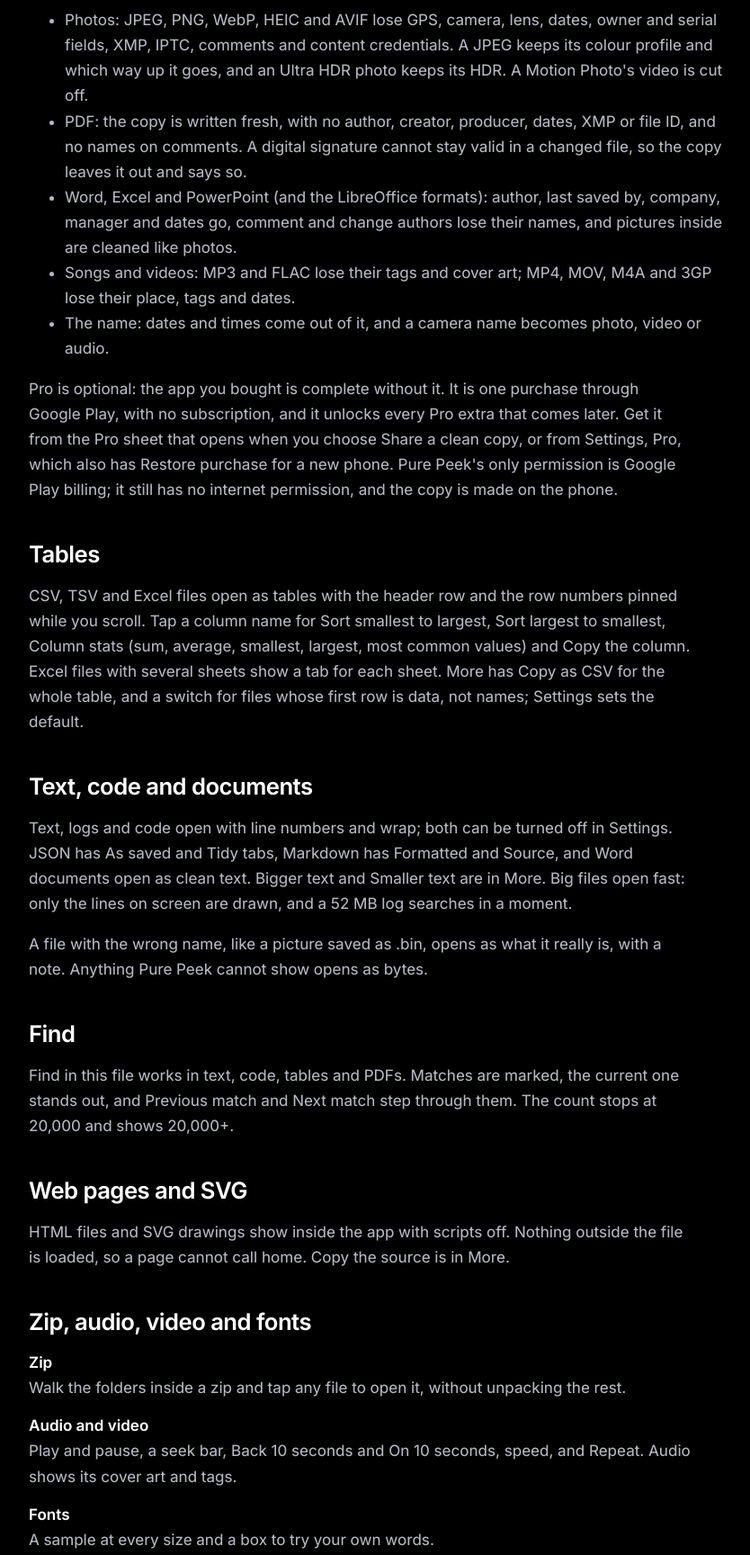
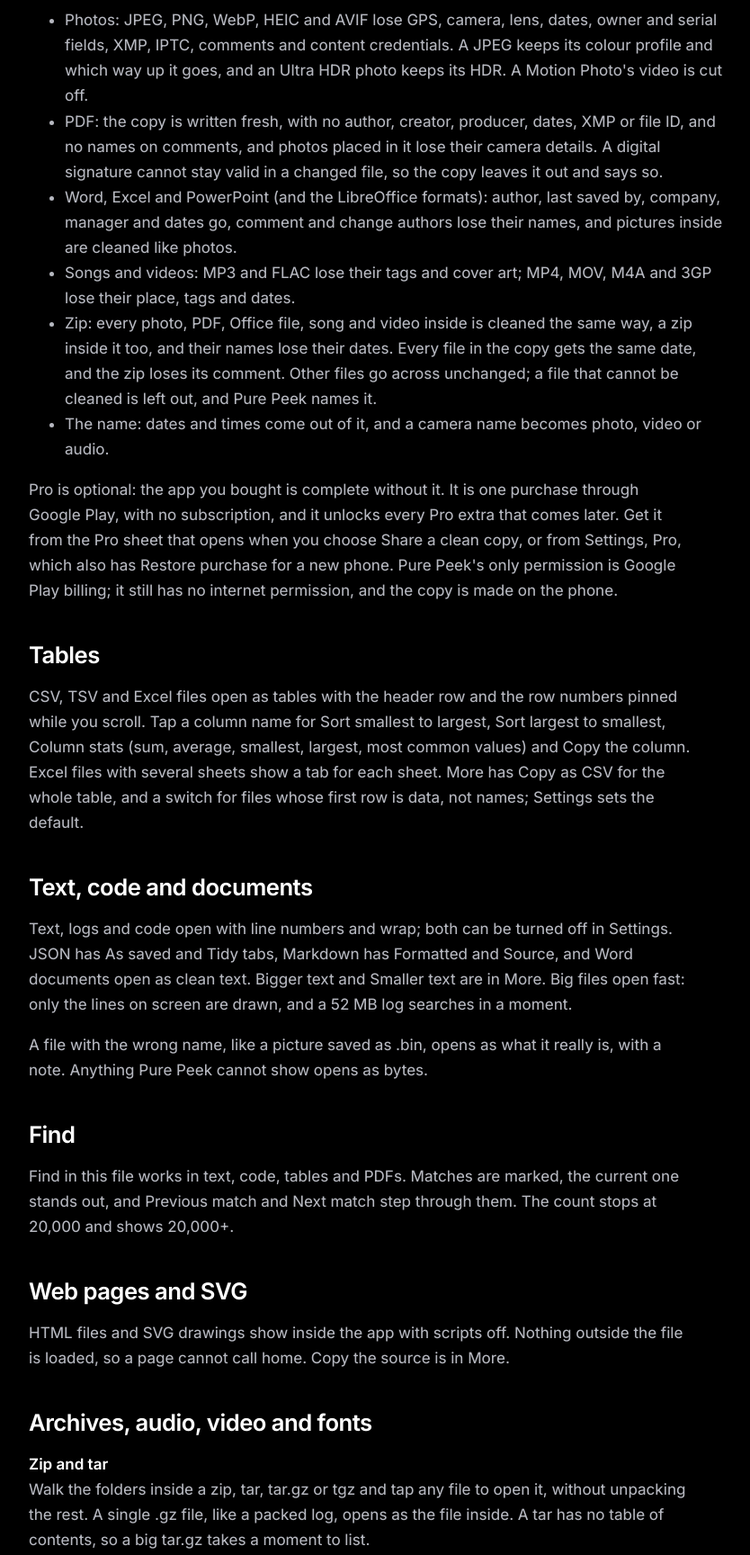
Before and after one commit to Zanoshky/pure-peek-app, a plain HTML site: page docs/guide.html in a window 1280 px wide. Shown: the part 2400-4128 px from the top of the page at 90% size, without its empty margins (48-882 px from the left). Drawn offline with Linux system fonts and the light colour scheme.

Commit message:
Guide: tar and gz archives, zip clean copies, PDF photos

```diff
--- a/docs/guide.html
+++ b/docs/guide.html
@@ -4,10 +4,10 @@
 <meta charset="utf-8">
 <meta name="viewport" content="width=device-width, initial-scale=1, viewport-fit=cover">
 <title>Guide · Pure Peek user guide</title>
-<meta name="description" content="How to use Pure Peek: opening files, photos, PDF, tables, text and code, web pages, zip, audio, video, fonts and settings.">
+<meta name="description" content="How to use Pure Peek: opening files, photos, PDF, tables, text and code, web pages, zip and tar, audio, video, fonts and settings.">
 <meta name="theme-color" content="#000000">
 <meta property="og:title" content="Guide · Pure Peek user guide">
-<meta property="og:description" content="How to use Pure Peek: opening files, photos, PDF, tables, text and code, web pages, zip, audio, video, fonts and settings.">
+<meta property="og:description" content="How to use Pure Peek: opening files, photos, PDF, tables, text and code, web pages, zip and tar, audio, video, fonts and settings.">
 <link rel="icon" href="img/icon.svg" type="image/svg+xml">
 <link rel="preload" href="fonts/inter-semibold.woff2" as="font" type="font/woff2" crossorigin>
 <link rel="stylesheet" href="style.css">
@@ -58,9 +58,10 @@
     <p>Files say more than they show. A photo can hold where it was taken and which phone took it; a Word or Excel file names its author, who last saved it and the company; comments carry names; songs and videos carry tags, places and dates; and a camera file name like PXL_20261030_123456.jpg tells the second it was taken. More, Share a clean copy makes a copy with all of that taken out and hands it to the app you pick. What the file shows stays exactly the same: no new compression, the same pages, the same sound.</p>
     <ul>
       <li>Photos: JPEG, PNG, WebP, HEIC and AVIF lose GPS, camera, lens, dates, owner and serial fields, XMP, IPTC, comments and content credentials. A JPEG keeps its colour profile and which way up it goes, and an Ultra HDR photo keeps its HDR. A Motion Photo's video is cut off.</li>
-      <li>PDF: the copy is written fresh, with no author, creator, producer, dates, XMP or file ID, and no names on comments. A digital signature cannot stay valid in a changed file, so the copy leaves it out and says so.</li>
+      <li>PDF: the copy is written fresh, with no author, creator, producer, dates, XMP or file ID, and no names on comments, and photos placed in it lose their camera details. A digital signature cannot stay valid in a changed file, so the copy leaves it out and says so.</li>
       <li>Word, Excel and PowerPoint (and the LibreOffice formats): author, last saved by, company, manager and dates go, comment and change authors lose their names, and pictures inside are cleaned like photos.</li>
       <li>Songs and videos: MP3 and FLAC lose their tags and cover art; MP4, MOV, M4A and 3GP lose their place, tags and dates.</li>
+      <li>Zip: every photo, PDF, Office file, song and video inside is cleaned the same way, a zip inside it too, and their names lose their dates. Every file in the copy gets the same date, and the zip loses its comment. Other files go across unchanged; a file that cannot be cleaned is left out, and Pure Peek names it.</li>
       <li>The name: dates and times come out of it, and a camera name becomes photo, video or audio.</li>
     </ul>
     <p>Pro is optional: the app you bought is complete without it. It is one purchase through Google Play, with no subscription, and it unlocks every Pro extra that comes later. Get it from the Pro sheet that opens when you choose Share a clean copy, or from Settings, Pro, which also has Restore purchase for a new phone. Pure Peek's only permission is Google Play billing; it still has no internet permission, and the copy is made on the phone.</p>
@@ -78,9 +79,9 @@
     <h2>Web pages and SVG</h2>
     <p>HTML files and SVG drawings show inside the app with scripts off. Nothing outside the file is loaded, so a page cannot call home. Copy the source is in More.</p>
 
-    <h2>Zip, audio, video and fonts</h2>
+    <h2>Archives, audio, video and fonts</h2>
     <dl>
-      <dt>Zip</dt><dd>Walk the folders inside a zip and tap any file to open it, without unpacking the rest.</dd>
+      <dt>Zip and tar</dt><dd>Walk the folders inside a zip, tar, tar.gz or tgz and tap any file to open it, without unpacking the rest. A single .gz file, like a packed log, opens as the file inside. A tar has no table of contents, so a big tar.gz takes a moment to list.</dd>
       <dt>Audio and video</dt><dd>Play and pause, a seek bar, Back 10 seconds and On 10 seconds, speed, and Repeat. Audio shows its cover art and tags.</dd>
       <dt>Fonts</dt><dd>A sample at every size and a box to try your own words.</dd>
     </dl>
```
